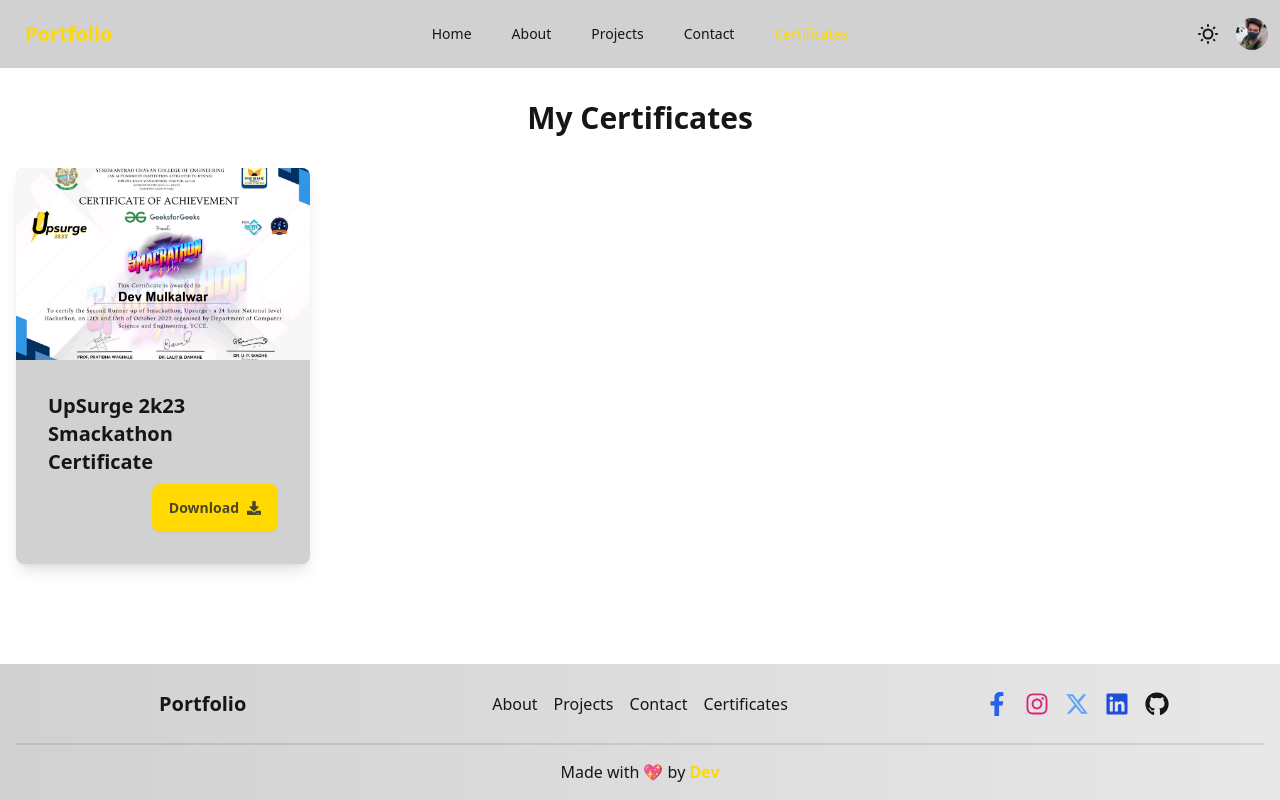
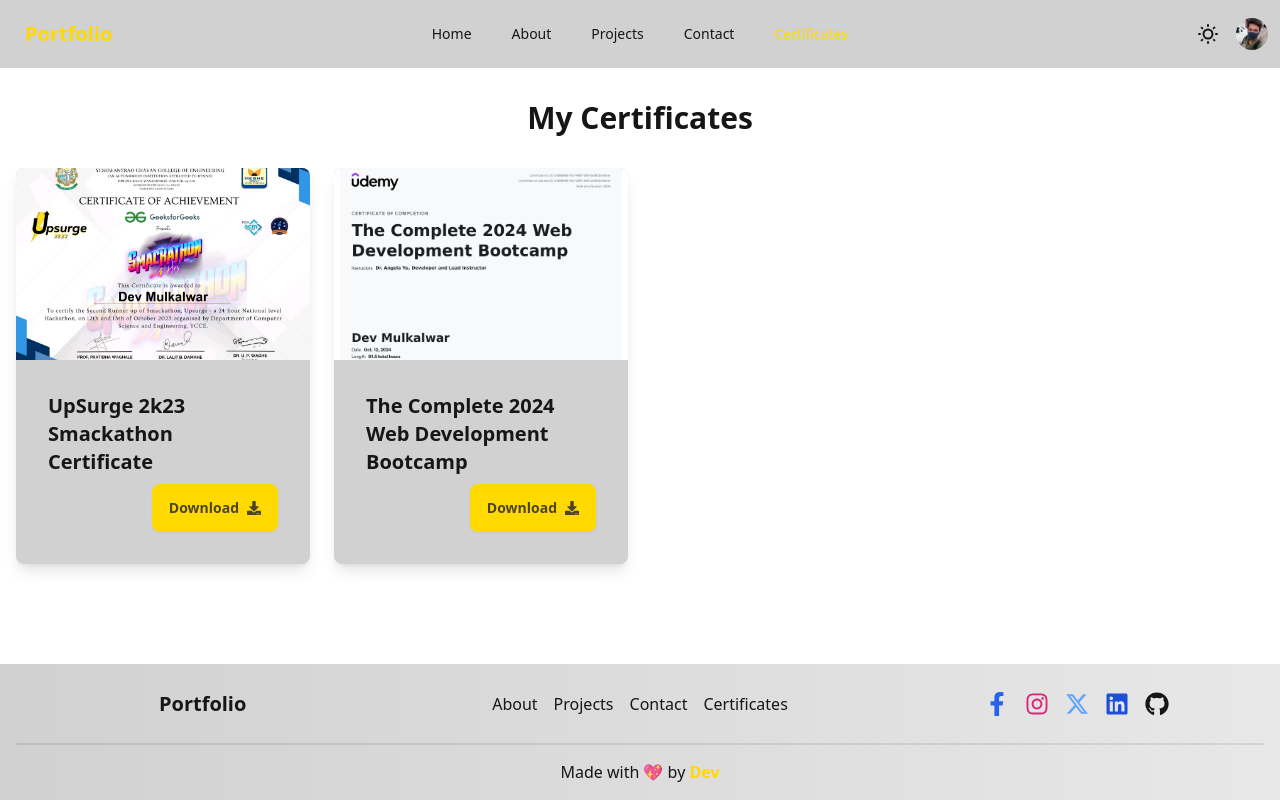
Before and after one commit to devmulkalwar/portfolio, a React (Vite) app: page /certificates in a window 1280 px wide. Built offline with nearby package versions, Linux system fonts and the light colour scheme.

Commit message:
udemy certificate added

```diff
--- a/src/data/certificates.js
+++ b/src/data/certificates.js
@@ -1,10 +1,13 @@
 import smackathonImg from "../assets/Images/smackathonCertificate.jpg";
+import udemyImg from "../assets/Images/udemyCertificate.png";
 
 export const certificates = [
     {
         name: "UpSurge 2k23 Smackathon Certificate",
         image: smackathonImg,
-
     },
-
+    {
+        name: " The Complete 2024 Web Development Bootcamp",
+        image: udemyImg,
+    },
 ];
```
Also changed, not shown: src/assets/Images/udemyCertificate.png (added).
